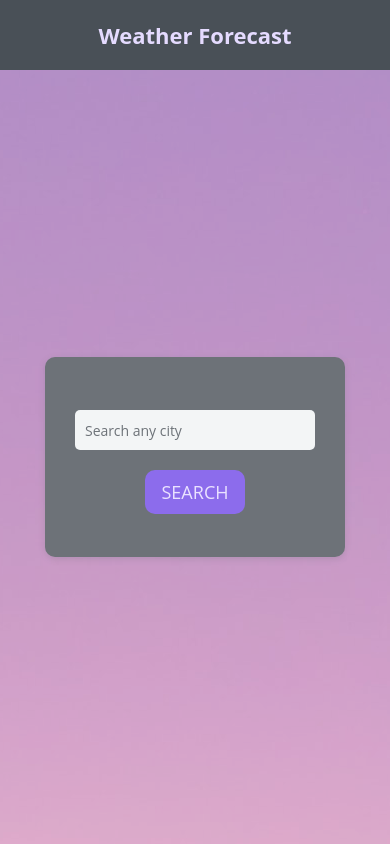
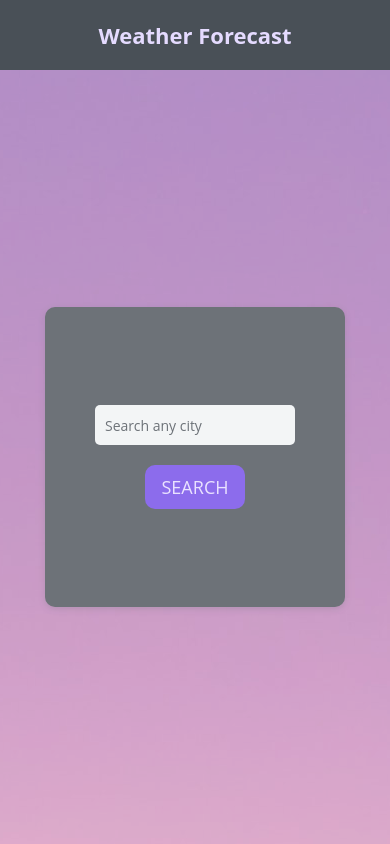
Before and after one commit to anitastamenkovic/Weather-App-React-Native, a React Native app: screen / in a window 390 px wide. Shown: the top 844 px of the page. Built offline with nearby package versions, Linux system fonts and the light colour scheme.

Commit message:
Dimensions and Orientation

```diff
--- a/api/useForecast.js
+++ b/api/useForecast.js
@@ -17,14 +17,12 @@ const useForecast = () => {
       const {data} = await axios.get(`${BASE_URL}/search/?query=${location}`);
       const woeid = data[0].woeid;
       if (!woeid || woeid.length === 0) {
-        setError('There is no such location');
-        setLoading(false);
-        return;
+        throw new Error('There is no such location');
       }
       return woeid;
     } catch (error) {
-      console.log('getWoeid', error.message);
-      throw new Error('There is no such location');
+      setError(error.message);
+      setLoading(false);
     }
   };
 
@@ -32,14 +30,12 @@ const useForecast = () => {
     try {
       const {data} = await axios.get(`${BASE_URL}/${woeid}/`);
       if (!data || data.length === 0) {
-        setError('Something went wrong');
-        setLoading(false);
-        return;
+        throw new Error('Something went wrong');
       }
       return data;
     } catch (error) {
-      console.log('getForecastData', error.message);
-      throw new Error('Something went wrong');
+      setError(error.message);
+      setLoading(false);
     }
   };
 
@@ -64,17 +60,17 @@ const useForecast = () => {
     try {
       const woeid = await getWoeid(location);
       if (!woeid) {
-        return;
+        throw new Error('There is no such location');
       }
 
       const data = await getForecastData(woeid);
       if (!data) {
-        return;
+        throw new Error('Something went wrong');
       }
       gatherForecastData(data);
     } catch (error) {
-      console.log('submitRequest', error.message);
-      throw new Error('Something went wrong');
+      setError(error.message);
+      setLoading(false);
     }
   };
 
--- a/components/UI/Card.js
+++ b/components/UI/Card.js
@@ -8,8 +8,11 @@ const Card = ({children, style}) => {
 
 const styles = StyleSheet.create({
   container: {
-    width: 300,
-    minHeight: 200,
+    justifyContent: 'center',
+    alignItems: 'center',
+    minWidth: 300,
+    minHeight: 300,
+    maxHeight: 520,
     backgroundColor: Colors.grey,
     borderRadius: 10,
     shadowColor: Colors.grey,
--- a/components/UI/MainButton.js
+++ b/components/UI/MainButton.js
@@ -14,12 +14,12 @@ const MainButton = ({children, onClick, style}) => {
 
 const styles = StyleSheet.create({
   btnContainer: {
+    width: 100,
     backgroundColor: Colors.primary,
     paddingHorizontal: 15,
     paddingVertical: 10,
     borderRadius: 10,
     marginTop: 10,
-    minWidth: 100,
   },
   btnText: {
     color: Colors.lightPrimary,
--- a/components/UI/SearchInput.js
+++ b/components/UI/SearchInput.js
@@ -45,14 +45,14 @@ const SearchInput = ({onChangeInput, location}) => {
 
 const styles = StyleSheet.create({
   inputContainer: {
-    width: '80%',
+    width: 200,
   },
   input: {
     height: 40,
     width: '100%',
     backgroundColor: Colors.lightGray,
     color: Colors.grey,
-    marginVertical: 10,
+    marginBottom: 10,
     fontFamily: 'Open Sans',
     borderRadius: 5,
     padding: 10,
--- a/components/currentDay/CurrentDay.js
+++ b/components/currentDay/CurrentDay.js
@@ -1,5 +1,11 @@
-import React from 'react';
-import {StyleSheet, ImageBackground, View, Image} from 'react-native';
+import React, {useState, useEffect} from 'react';
+import {
+  StyleSheet,
+  ImageBackground,
+  View,
+  Image,
+  Dimensions,
+} from 'react-native';
 import {SvgUri} from 'react-native-svg';
 
 import BoldText from '../UI/BoldText';
@@ -13,8 +19,30 @@ const CurrentDay = ({
   weatherIcon,
   weatherDescription,
 }) => {
+  const [deviceWidth, setDeviceWidth] = useState(
+    Dimensions.get('window').width,
+  );
+
+  useEffect(() => {
+    const updateLayout = () => {
+      setDeviceWidth(Dimensions.get('window').width);
+    };
+
+    const subscribe = Dimensions.addEventListener('change', updateLayout);
+
+    return () => {
+      subscribe.remove();
+    };
+  });
+
+  let screenStyle = styles.screen;
+
+  if (deviceWidth > 450) {
+    screenStyle = styles.screenBig;
+  }
+
   return (
-    <View style={styles.screen}>
+    <View style={screenStyle}>
       <ImageBackground
         source={require('../../assets/clouds.jpg')}
         resizeMode="cover"
@@ -50,6 +78,10 @@ const styles = StyleSheet.create({
   screen: {
     width: 300,
     height: 230,
+  },
+  screenBig: {
+    width: 300,
+    height: 300,
   },
   backgroundImage: {
     width: '100%',
--- a/components/forecast/Forecast.js
+++ b/components/forecast/Forecast.js
@@ -1,21 +1,63 @@
-import React from 'react';
-import {StyleSheet, ScrollView, View} from 'react-native';
+import React, {useState, useEffect} from 'react';
+import {StyleSheet, View, Dimensions} from 'react-native';
 
 import CurrentDay from '../currentDay/CurrentDay';
 import CurrentDayDescription from '../currentDay/CurrentDayDescription';
 import UpcomingDaysForecast from '../upcomingDays/UpcomingDaysForecast';
 
 const Forecast = ({forecast}) => {
-  console.log(forecast);
+  const [deviceWidth, setDeviceWidth] = useState(
+    Dimensions.get('window').width,
+  );
+
+  useEffect(() => {
+    const updateLayout = () => {
+      setDeviceWidth(Dimensions.get('window').width);
+    };
+
+    const subscribe = Dimensions.addEventListener('change', updateLayout);
+
+    return () => {
+      subscribe.remove();
+    };
+  });
+
+  let screenStyle = '';
+  let topContainerStyle = '';
+  let bottomContainerStyle = '';
+
+  if (deviceWidth > 450) {
+    screenStyle = styles.screenBig;
+    topContainerStyle = styles.topContainer;
+    bottomContainerStyle = styles.bottomContainer;
+  }
+
   return (
-    <ScrollView>
-      <CurrentDay {...forecast.currentDay} />
-      <CurrentDayDescription forecast={forecast.currentDayDetails} />
-      <UpcomingDaysForecast days={forecast.upcomingDays} />
-    </ScrollView>
+    <View style={screenStyle}>
+      <View style={topContainerStyle}>
+        <CurrentDay {...forecast.currentDay} />
+      </View>
+      <View style={bottomContainerStyle}>
+        <CurrentDayDescription forecast={forecast.currentDayDetails} />
+        <UpcomingDaysForecast days={forecast.upcomingDays} />
+      </View>
+    </View>
   );
 };
 
-const styles = StyleSheet.create({});
+const styles = StyleSheet.create({
+  screenBig: {
+    flexDirection: 'row',
+  },
+  topContainer: {
+    height: 300,
+  },
+  bottomContainer: {
+    width: 300,
+    height: 300,
+    justifyContent: 'center',
+    padding: 20,
+  },
+});
 
 export default Forecast;
--- a/components/form/Form.js
+++ b/components/form/Form.js
@@ -29,9 +29,7 @@ const Form = ({submitSearch}) => {
 
 const styles = StyleSheet.create({
   container: {
-    width: '100%',
-    height: 200,
-    justifyContent: 'center',
+    marginVertical: 20,
     alignItems: 'center',
   },
 });
--- a/screens/HomeScreen.js
+++ b/screens/HomeScreen.js
@@ -1,5 +1,5 @@
-import React from 'react';
-import {StyleSheet, View, ImageBackground} from 'react-native';
+import React, {useState, useEffect} from 'react';
+import {StyleSheet, View, ImageBackground, Dimensions} from 'react-native';
 
 import useForecast from '../api/useForecast';
 import Header from '../components/layout/Header';
@@ -10,26 +10,47 @@ import Loader from '../components/loader/Loader';
 import Forecast from '../components/forecast/Forecast';
 
 const HomeScreen = () => {
+  const [deviceHeight, setDeviceHeight] = useState(
+    Dimensions.get('window').height,
+  );
+
+  useEffect(() => {
+    const updateLayout = () => {
+      setDeviceHeight(Dimensions.get('window').height);
+    };
+
+    const subscribe = Dimensions.addEventListener('change', updateLayout);
+
+    return () => {
+      subscribe.remove();
+    };
+  });
+
   const {isError, isLoading, forecast, submitRequest} = useForecast();
 
   const onSubmit = value => {
     submitRequest(value);
-    // console.log(value);
   };
 
   return (
     <View style={styles.screen}>
-      <Header title="Weather Forecast" />
+      {deviceHeight > 400 ? <Header title="Weather Forecast" /> : null}
       <ImageBackground
         source={require('../assets/clouds.jpg')}
         resizeMode="cover"
         style={styles.image}>
-        <Card style={styles.card}>
-          {!forecast && !isLoading ? <Form submitSearch={onSubmit} /> : null}
-          {!forecast && isError ? <Error message={isError} /> : null}
-          {!forecast && isLoading ? <Loader /> : null}
-          {forecast ? <Forecast forecast={forecast} /> : null}
-        </Card>
+        {!forecast ? (
+          <Card>
+            {!isLoading ? <Form submitSearch={onSubmit} /> : null}
+            {isError ? <Error message={isError} /> : null}
+            {isLoading ? <Loader /> : null}
+          </Card>
+        ) : null}
+        {forecast ? (
+          <Card>
+            <Forecast forecast={forecast} />
+          </Card>
+        ) : null}
       </ImageBackground>
     </View>
   );
@@ -49,11 +70,6 @@ const styles = StyleSheet.create({
     opacity: 0.8,
     backgroundColor: 'black',
   },
-  card: {
-    justifyContent: 'center',
-    alignItems: 'center',
-    marginVertical: 20,
-  },
 });
 
 export default HomeScreen;
```
